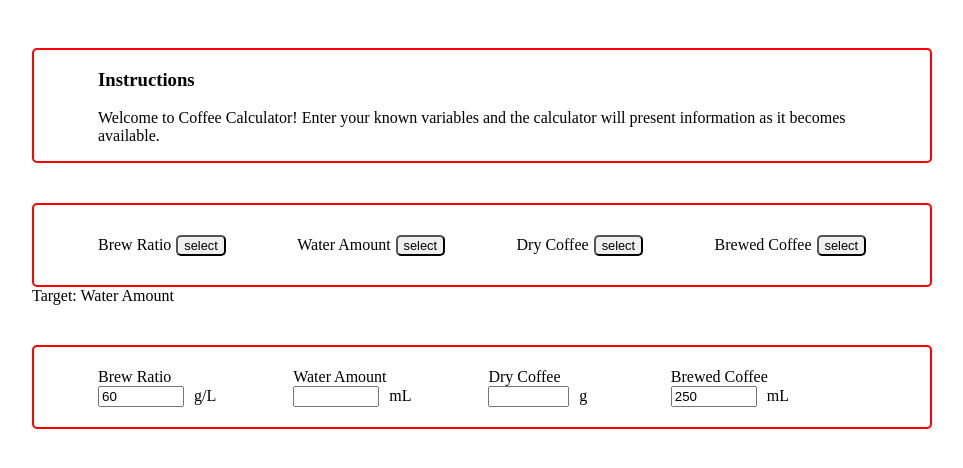
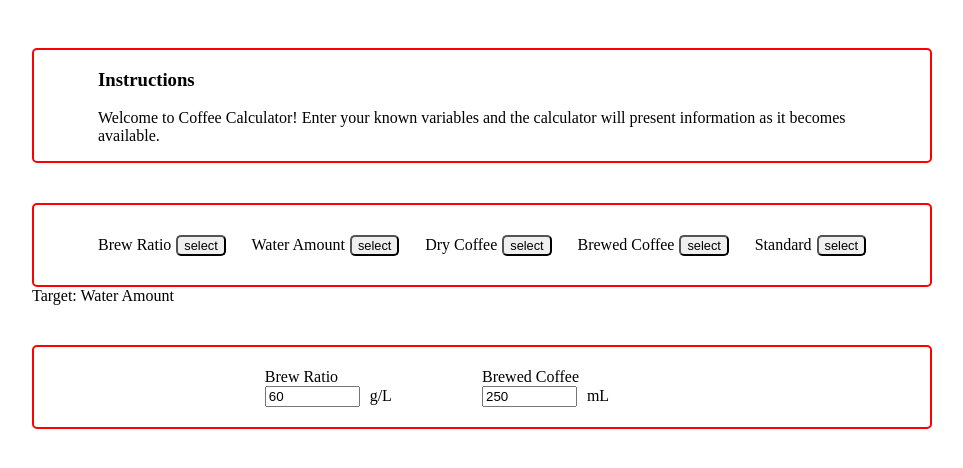
Before and after one commit to spark-c/coffee-calculator, a React app: page / in a window 1280 px wide. Shown: the whole page, without its empty margins (158-1121 px from the left). Built offline with nearby package versions, Linux system fonts and the light colour scheme.

Commit message:
input bar correctly shows only necessary inputs

```diff
--- a/src/components/App.js
+++ b/src/components/App.js
@@ -38,6 +38,12 @@ const App = () => {
                 unit: "mL",
                 value: 250
             },
+        standard:
+            {
+                label: "Standard",
+                unit: "n/a",
+                value: undefined,
+            },
         });
 
         const [targetParam, setTargetParam] = useState(params.water);
@@ -58,7 +64,7 @@ const App = () => {
             <TextBar label="Instructions" content={instructionsContent} />
             <Selector options={params} onTargetUpdate={setTargetParam} />
             <div>Target: {targetParam.label}</div>
-            <VarBar params={params} onInputUpdate={onInputUpdate} />
+            <VarBar params={params} onInputUpdate={onInputUpdate} target={targetParam} />
             {/* <Calculator params={params} /> */}
         </div>
     );
--- a/src/components/Selector.js
+++ b/src/components/Selector.js
@@ -9,7 +9,7 @@ const Selector = ({ options, onTargetUpdate }) => {
     });
 
     return (
-        <div className="selector bar var-bar">
+        <div className="bar var-bar selector">
             {buttons}
         </div>
     );
--- a/src/components/VarBar.js
+++ b/src/components/VarBar.js
@@ -2,15 +2,37 @@ import React from 'react';
 import VarItem from './VarItem';
 
 
-const VarBar = ({ params, onInputUpdate }) => {
 
-    const tabs = Object.entries(params).map(param => {
+const VarBar = ({ params, target, onInputUpdate }) => {
+
+    let renderedInputs = null;
+    switch (target) {
+        case params.standard:
+            renderedInputs = [params.brewRatio, params.brewedCoffee];
+            break;
+        case params.water:
+            renderedInputs = [params.brewRatio, params.brewedCoffee];
+            break;
+        case params.dryCoffee:
+            renderedInputs = [params.brewRatio, params.water];
+            break;
+        case params.brewedCoffee:
+            renderedInputs = [params.water, params.dryCoffee];
+            break;
+        case params.brewRatio:
+            renderedInputs = [params.water, params.dryCoffee];
+            break;
+        default:
+            renderedInputs = params;
+    }
+
+    const tabs = Object.entries(renderedInputs).map(param => {
         return <VarItem param={param[1]} key={param[0]} onInputUpdate={onInputUpdate} drawInput={true} />
     });
 
 
     return (
-        <div className="bar var-bar">
+        <div className="bar var-bar input-bar">
             {tabs}
         </div>
     );
--- a/src/components/stylesheet.css
+++ b/src/components/stylesheet.css
@@ -28,6 +28,10 @@
     align-items: center;
 }
 
+.input-bar {
+    justify-content: center;
+}
+
 .var-item {
     display: flex;
     flex-direction: column;
```
